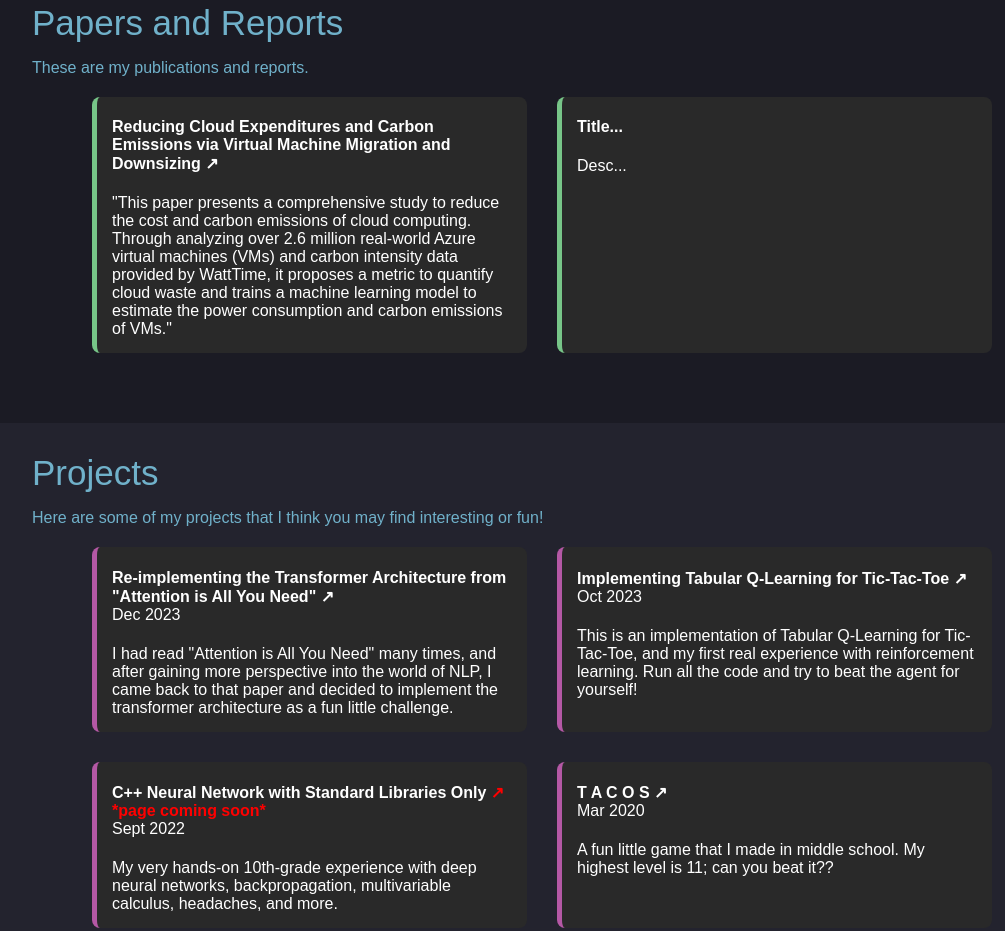
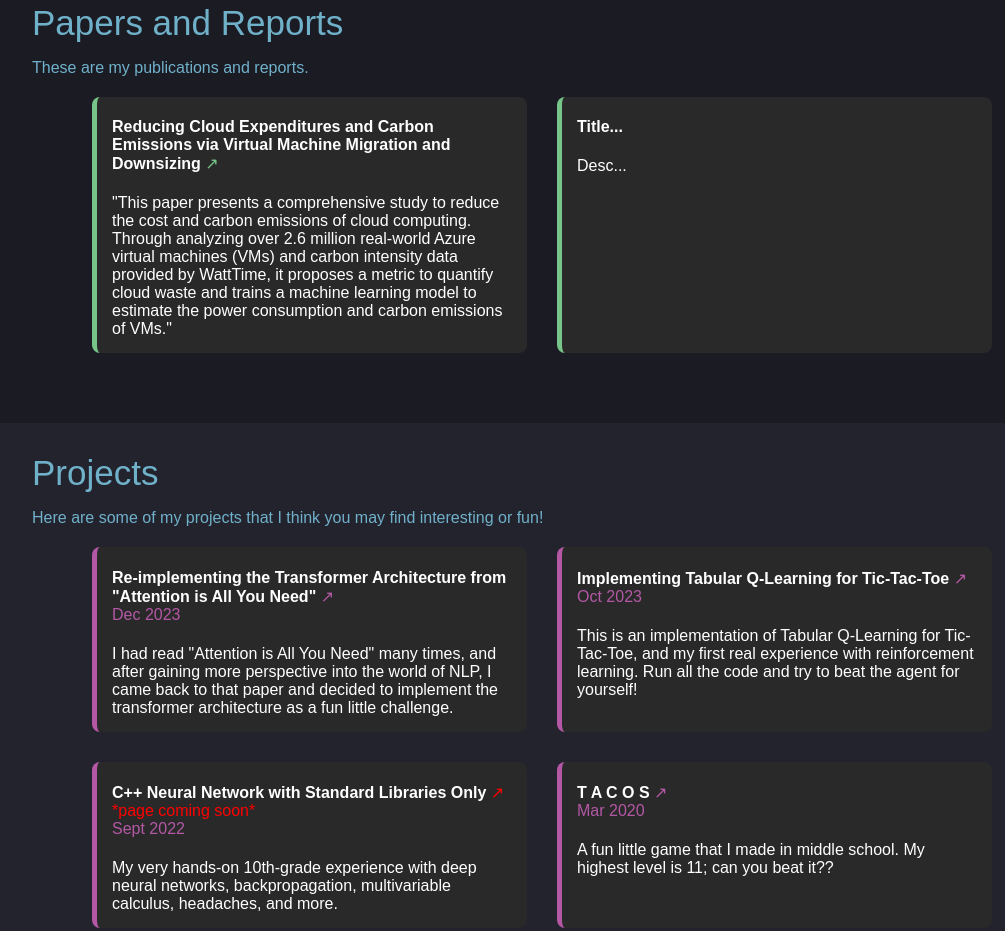
Before and after one commit to nathangh0/nathangh0.github.io, a plain HTML site: page index.html in a window 1280 px wide. Shown: the part 611-1542 px from the top of the page, without its empty margins (108-1113 px from the left). Drawn offline with Linux system fonts and the light colour scheme.

Commit message:
arrow stuff

```diff
--- a/assets/styles/posts-style.css
+++ b/assets/styles/posts-style.css
@@ -6,6 +6,7 @@
     margin-bottom: 40px;
     padding-left: 60px;
 }
+
 .post {
     padding: 15px;
     padding-top: 0px;
@@ -16,15 +17,35 @@
     color: white;
     text-decoration: none;
 }
+
 .academic-post {
     border-left: 5px solid #77c588
 }
+.academic-post h4 a span {
+    color: #77c588;
+}
+
 .project-post {
     border-left: 5px solid #b458a5
 }
+.project-post h4 a span {
+    color: #b458a5;
+}
+
 .community-post {
     border-left: 5px solid #6ba5a2
 }
+.community-post h4 a span {
+    color: #6ba5a2;
+}
+
 .blog-post {
     border-left: 5px solid #6b6fa5
 }
+.blog-post h4 a span {
+    color: #6b6fa5;
+}
+
+.post h4 a span {
+    font-weight: 100;
+}
--- a/index.html
+++ b/index.html
@@ -76,7 +76,7 @@
                 </div>
                 <div class="posts">
                     <div class="academic-post post">
-                        <h4><a href="https://www.computer.org/csdl/proceedings-article/ipccc/2023/10253871/1RlnQ6cmOuA" target="_blank">Reducing Cloud Expenditures and Carbon Emissions via Virtual Machine Migration and Downsizing ↗</a></h4>
+                        <h4><a href="https://www.computer.org/csdl/proceedings-article/ipccc/2023/10253871/1RlnQ6cmOuA" target="_blank">Reducing Cloud Expenditures and Carbon Emissions via Virtual Machine Migration and Downsizing <span>↗</span></a></h4>
                         "This paper presents a comprehensive study to reduce the cost and carbon emissions of cloud computing. Through analyzing over 2.6 million real-world Azure virtual machines (VMs) and carbon intensity data provided by WattTime, it proposes a metric to quantify cloud waste and trains a machine learning model to estimate the power consumption and carbon emissions of VMs."
                     </div>
                     <div class="academic-post post">
@@ -95,19 +95,19 @@
                 </div>
                 <div class="posts">
                     <div class="project-post post">
-                        <h4><a href="https://colab.research.google.com/drive/14EQNijm5oQbHS8wFmzTPAQ644whZqf89?usp=sharing" target="_blank">Re-implementing the Transformer Architecture from "Attention is All You Need" ↗ <br> <span style="font-weight: 1;">Dec 2023</span></a></h4>
+                        <h4><a href="https://colab.research.google.com/drive/14EQNijm5oQbHS8wFmzTPAQ644whZqf89?usp=sharing" target="_blank">Re-implementing the Transformer Architecture from "Attention is All You Need" <span>↗ <br> <span>Dec 2023</span></a></h4>
                         I had read "Attention is All You Need" many times, and after gaining more perspective into the world of NLP, I came back to that paper and decided to implement the transformer architecture as a fun little challenge.
                     </div>
                     <div class="project-post post">
-                        <h4><a href="https://colab.research.google.com/drive/1hgfOEgdIfIj4aXutWYb-GvR3EgSRnV_7?usp=sharing" target="_blank"> Implementing Tabular Q-Learning for Tic-Tac-Toe ↗ <br> <span style="font-weight: 1;">Oct 2023</span></a></h4>
+                        <h4><a href="https://colab.research.google.com/drive/1hgfOEgdIfIj4aXutWYb-GvR3EgSRnV_7?usp=sharing" target="_blank"> Implementing Tabular Q-Learning for Tic-Tac-Toe <span>↗ <br> Oct 2023</span></a></h4>
                         This is an implementation of Tabular Q-Learning for Tic-Tac-Toe, and my first real experience with reinforcement learning. Run all the code and try to beat the agent for yourself!
                     </div>
                     <div class="project-post post">
-                        <h4><a href="index.html" target="_blank">C++ Neural Network with Standard Libraries Only <span style="color: red;">↗ *page coming soon*</span> <br> <span style="font-weight: 1;">Sept 2022</span></a></h4>
+                        <h4><a href="index.html" target="_blank">C++ Neural Network with Standard Libraries Only <span style="color: red;">↗ *page coming soon*</span> <br> <span>Sept 2022</span></a></h4>
                         My very hands-on 10th-grade experience with deep neural networks, backpropagation, multivariable calculus, headaches, and more.
                     </div>
                     <div class="project-post post">
-                        <h4><a href="https://i.simmer.io/@Somebody/~a80cdb55-7d7e-5172-ed9e-846901777de9" target="_blank">T A C O S ↗ <br> <span style="font-weight: 1;">Mar 2020</span></a></h4>
+                        <h4><a href="https://i.simmer.io/@Somebody/~a80cdb55-7d7e-5172-ed9e-846901777de9" target="_blank">T A C O S <span>↗ <br> Mar 2020</span></a></h4>
                         A fun little game that I made in middle school. My highest level is 11; can you beat it??
                     </div>
                 </div>
```
